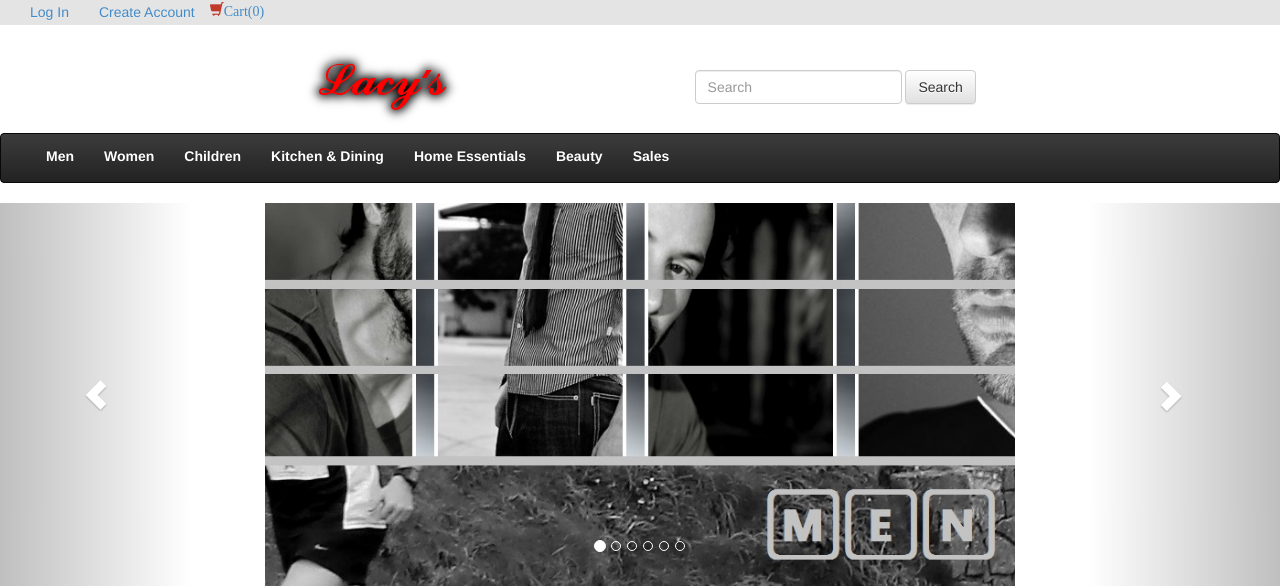
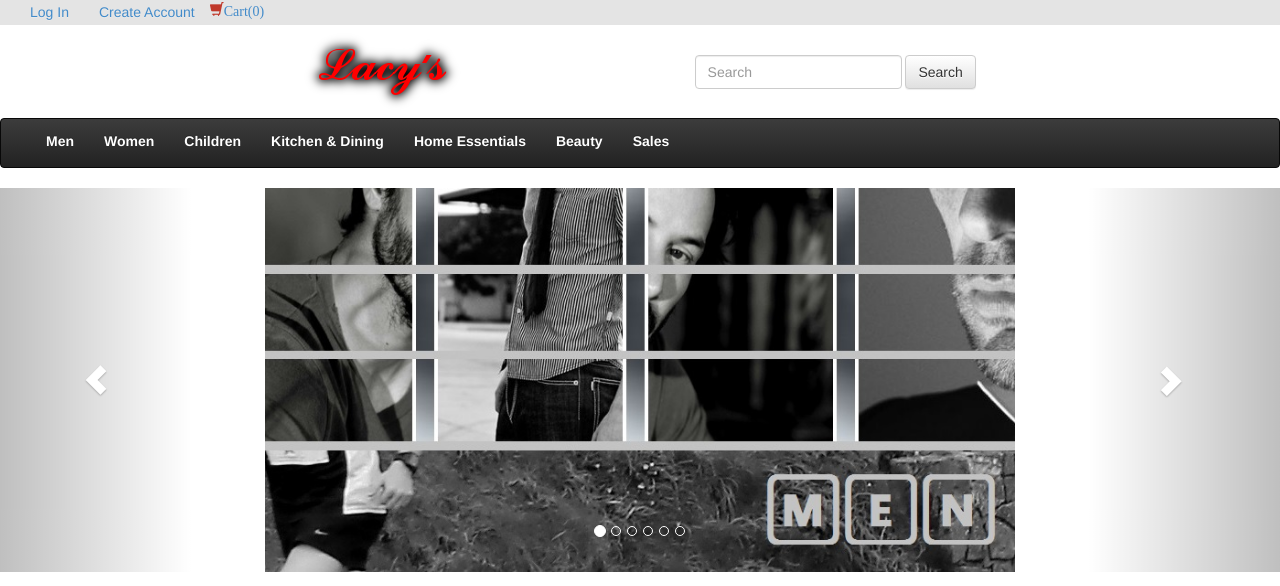
Before and after one commit to BrianTParker/TeamLacys, a PHP site: page /TeamLacys/index.php in a window 1280 px wide. Shown: the top 586 px of the page. Run offline with PHP 8.4, Linux system fonts and the light colour scheme; some libraries are stand-ins or nearby versions.

Commit message:
remove padding

```diff
--- a/header.php
+++ b/header.php
@@ -126,7 +126,7 @@
   <div class="container-fluid">
 		<div class="row">
 			<div class="text-center">
-				<form id="search" action="search.php" method="POST" class="navbar-form navbar-center" role="search">
+				<form id="search" action="search.php" method="POST" class="navbar-form navbar-center" role="search"style="padding:0;">
 				<img src="./img/logo02.png"/>&nbsp;&nbsp;&nbsp;&nbsp;&nbsp;&nbsp;&nbsp;&nbsp;&nbsp;&nbsp;&nbsp;&nbsp;&nbsp;&nbsp;
 				&nbsp;&nbsp;&nbsp;&nbsp;&nbsp;&nbsp;&nbsp;&nbsp;&nbsp;&nbsp;&nbsp;&nbsp;&nbsp;&nbsp;
 				&nbsp;&nbsp;&nbsp;&nbsp;&nbsp;&nbsp;&nbsp;&nbsp;&nbsp;&nbsp;&nbsp;&nbsp;&nbsp;&nbsp;
```
